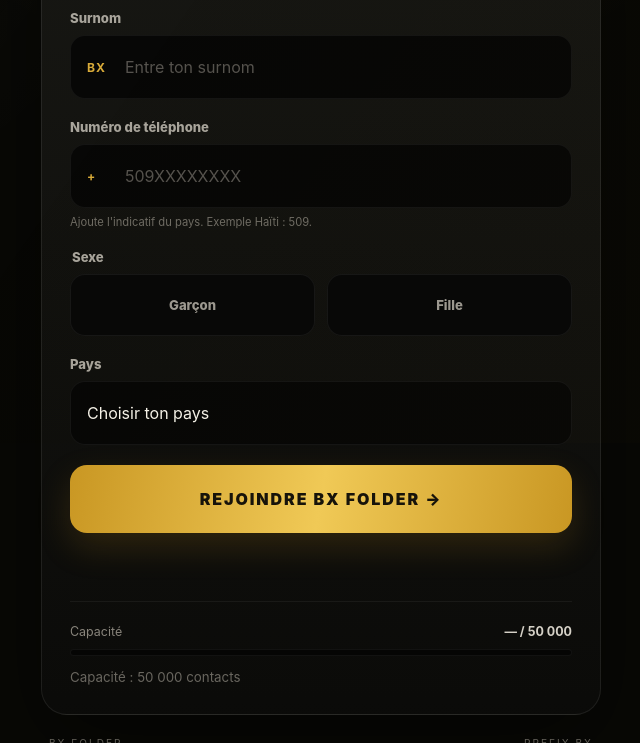
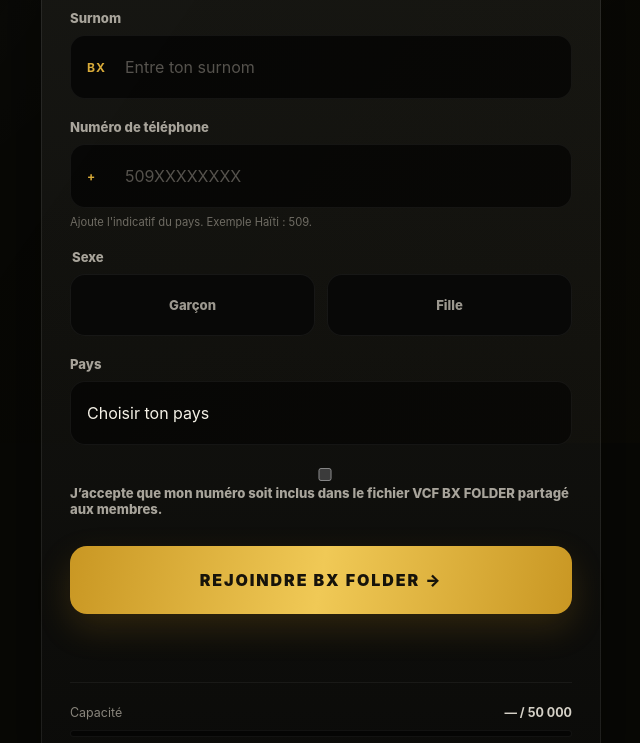
Before and after one commit to Doberto555/BX-FOLDER, a website: page public/index.html in a window 1280 px wide. Shown: the part 357-1100 px from the top of the page, without its empty margins (319-959 px from the left). Drawn offline with Linux system fonts and the light colour scheme; no server answers.

Commit message:
Add VCF sharing consent to registration

```diff
--- a/public/index.html
+++ b/public/index.html
@@ -60,6 +60,11 @@
           </div>
         </label>
 
+        <label class="consent-row">
+          <input id="consent-vcf" name="consentVcf" type="checkbox" required>
+          <span>J’accepte que mon numéro soit inclus dans le fichier VCF BX FOLDER partagé aux membres.</span>
+        </label>
+
         <button id="submit-btn" class="gold-button" type="submit">REJOINDRE BX FOLDER <span>→</span></button>
         <p id="form-message" class="form-message" aria-live="polite"></p>
       </form>
```
